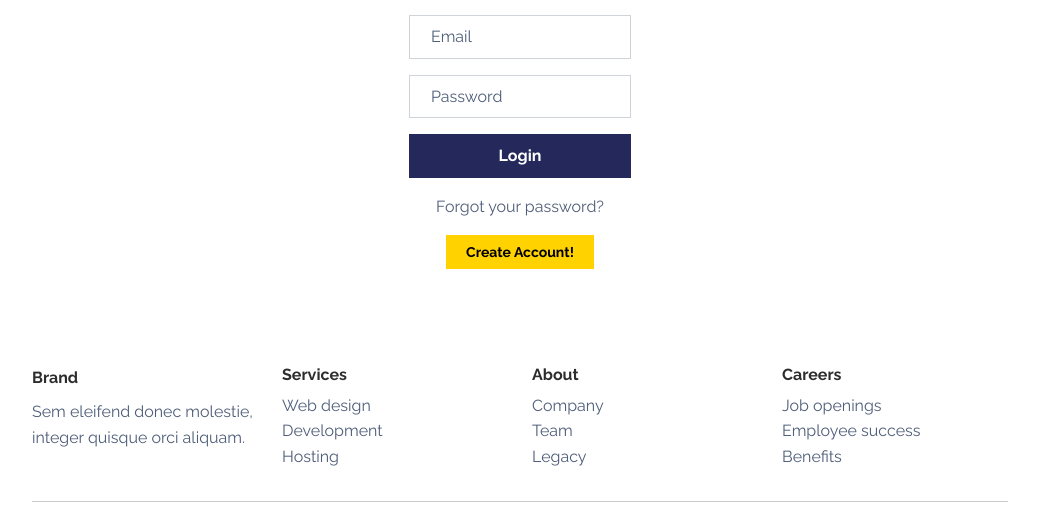
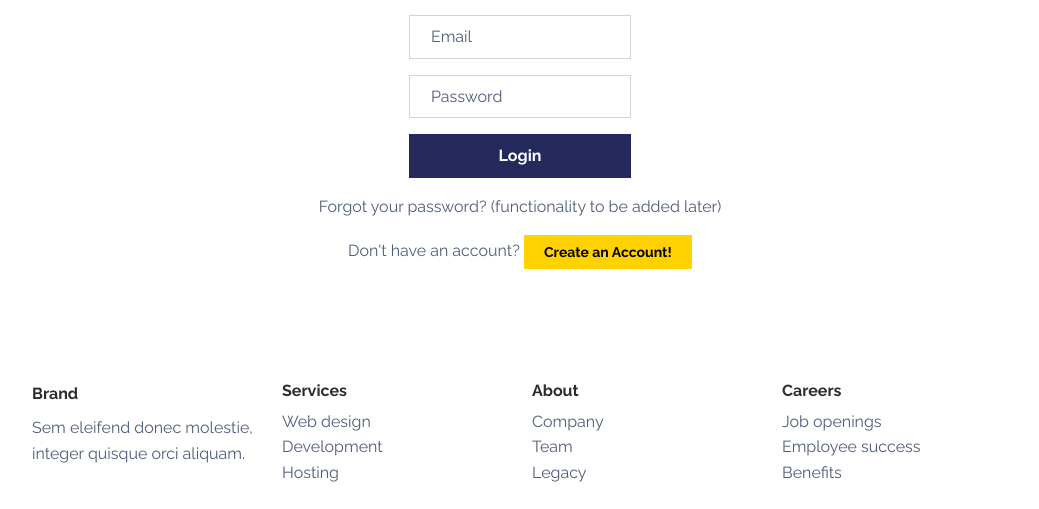
Before and after one commit to mightySIZE/react-flask-webapp, a Flask app: page /login in a window 1280 px wide. Shown: the part 209-718 px from the top of the page, without its empty margins (120-1159 px from the left). Run offline with Flask 3, Linux system fonts and the light colour scheme; some libraries are stand-ins or nearby versions.

Commit message:
customtized login and signup templates more
added redirection from each to the other if user has an account or does not have

```diff
--- a/MSapp/templates/login.html
+++ b/MSapp/templates/login.html
@@ -17,9 +17,9 @@
                             <div class="mb-3"><input class="form-control" type="email" name="email" placeholder="Email" /></div>
                             <div class="mb-3"><input class="form-control" type="password" name="password" placeholder="Password" /></div>
                             <div class="mb-3"><button class="btn btn-primary d-block w-100" type="submit">Login</button></div>
-                            <p class="text-muted">Forgot your password?</p>
-                            <a class="btn btn-sm btn-secondary" href="{{ url_for('signup' )}}">Create Account!</a>
                         </form>
+                        <p class="text-muted">Forgot your password? (functionality to be added later)</p>
+                        <p class="text-muted">Don't have an account? <a class="btn btn-sm btn-secondary" href="{{ url_for('signup' )}}">Create an Account!</a></p>
                     </div>
             </div>
         </div>
--- a/MSapp/templates/signup.html
+++ b/MSapp/templates/signup.html
@@ -17,7 +17,8 @@
                     {{ form.email(class="form-control mb-3", placeholder="Email") }}
                     {{ form.password1(class="form-control mb-3", placeholder="Password") }}
                     {{ form.password2(class="form-control mb-3", placeholder="Confirm Password") }}
-                    {{ form.submit(class="btn btn-primary d-block w-100", value="Create Account") }}
+                    {{ form.submit(class="btn btn-secondary d-block w-100", value="Create Account") }}
+                    <p class="text-muted" style="margin-top: 10px;">Already have an account?? <a class="btn btn-sm btn-primary" href="{{ url_for('login' )}}">Login!</a></p>
                 </form>
             </div>
         </div>
```
